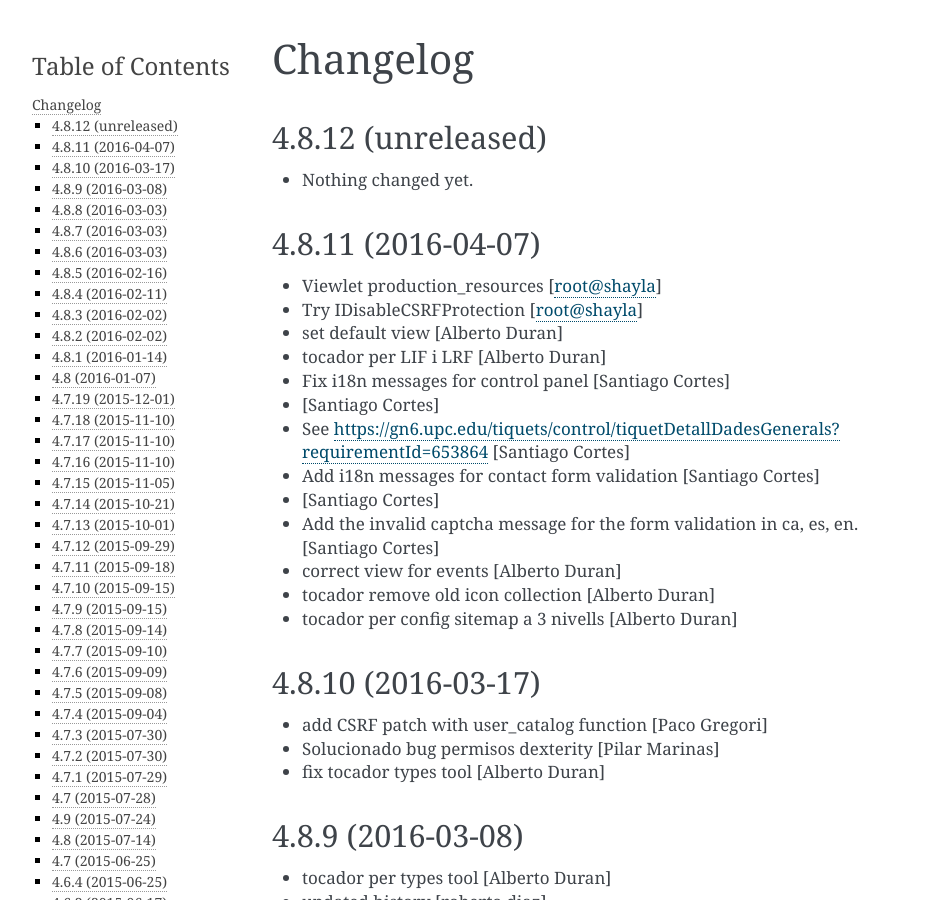
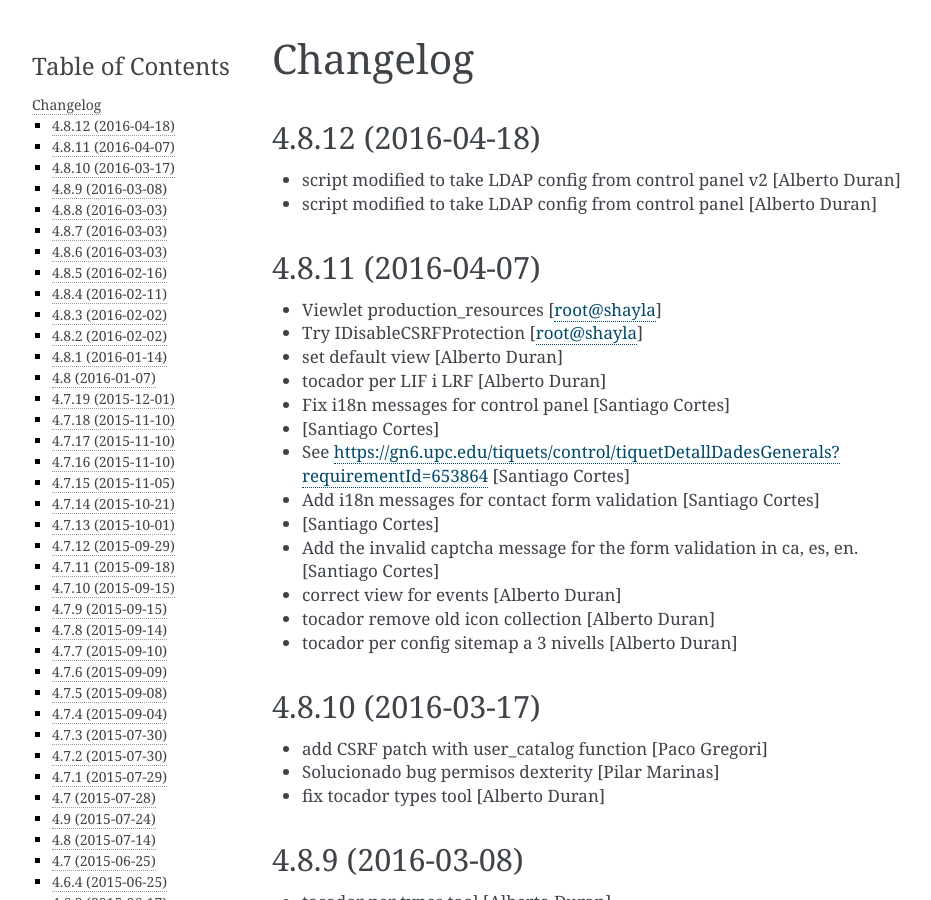
Before and after one commit to UPCnet/genweb.core, a Sphinx documentation site: the page built from docs/HISTORY.rst, in a window 1280 px wide and 900 px high. Shown: the whole window, without its empty margins (148-1079 px from the left). Built offline with Sphinx 7.4.7, drawn with Linux system fonts in a browser that asks for light colours.

Commit message:
Preparing release 4.8.12

```diff
--- a/docs/HISTORY.rst
+++ b/docs/HISTORY.rst
@@ -1,11 +1,11 @@
 Changelog
 =========
 
-4.8.12 (unreleased)
+4.8.12 (2016-04-18)
 -------------------
 
-- Nothing changed yet.
-
+* script modified to take LDAP config from control panel v2 [Alberto Duran]
+* script modified to take LDAP config from control panel [Alberto Duran]
 
 4.8.11 (2016-04-07)
 -------------------
--- a/setup.py
+++ b/setup.py
@@ -1,7 +1,7 @@
 from setuptools import setup, find_packages
 import os
 
-version = '4.8.12.dev0'
+version = '4.8.12'
 
 README = open('README.rst').read()
 HISTORY = open(os.path.join('docs', 'HISTORY.rst')).read()
```
